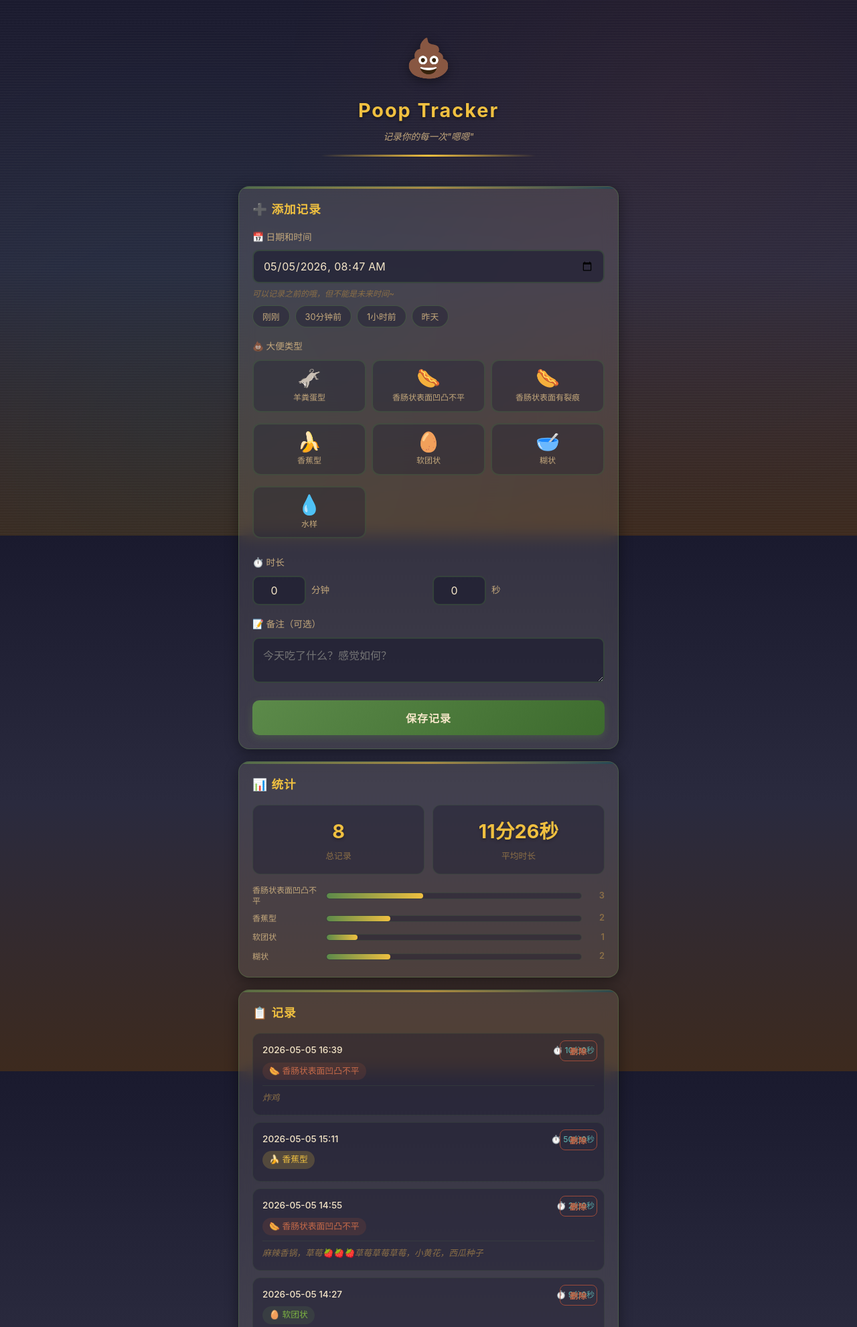
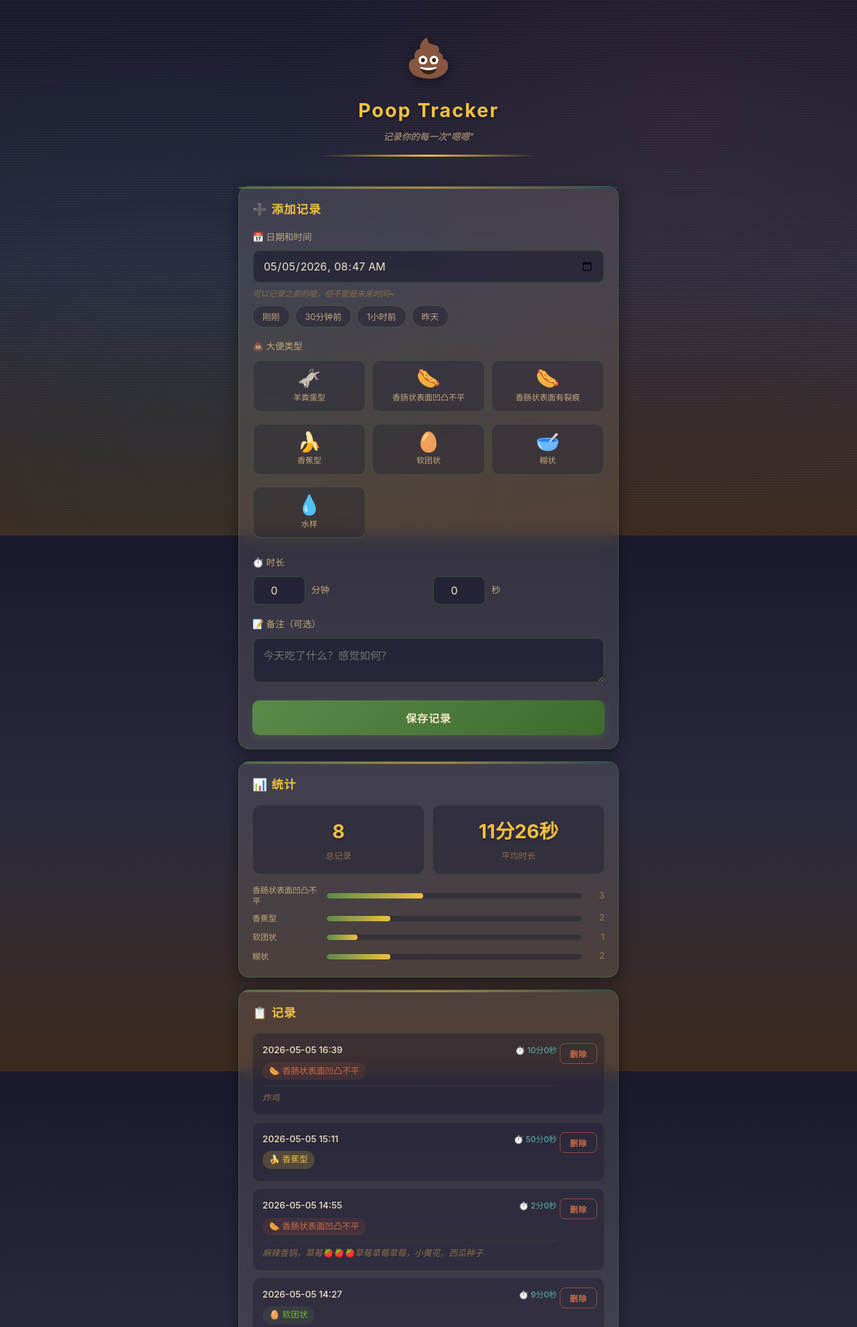
Before and after one commit to CHENHUIHUI-genius/create, a FastAPI app: page / in a window 1280 px wide. Shown: the top 1982 px of the page at 67% size. Run offline with FastAPI, Linux system fonts and the light colour scheme; data comes from the database, SQL or seed files in the repository; both versions use the stored data as it was after the commit.

Commit message:
修复bug（删除键重叠、日期超出边界、记录时长时无法做到点击直接输入而是保留数字0） prompt:"现在帮我修复一下bug 1. 删除键和拉屎时长重叠，请将删除键略向下移动 2. 选择日期的边框超出边界，另外，我需要选择日期点击两下就自动选择，而不是一直悬浮 3. 记录时长时需要做到输入时长的时候自动选择0，而不是保留0 "

```diff
--- a/static/style.css
+++ b/static/style.css
@@ -147,6 +147,14 @@ body::before {
     margin-bottom: 18px;
     box-shadow: var(--card-shadow);
     position: relative;
+}
+
+.form-card {
+    overflow: visible;
+}
+
+.records-card,
+.stats-card {
     overflow: hidden;
 }
 
@@ -455,7 +463,7 @@ body::before {
 .record-item {
     background: rgba(26, 26, 46, 0.4);
     border-radius: 12px;
-    padding: 14px;
+    padding: 14px 70px 14px 14px;
     position: relative;
     border: 1px solid rgba(92, 138, 74, 0.15);
     transition: border-color 0.2s;
@@ -518,7 +526,7 @@ body::before {
 
 .delete-form {
     position: absolute;
-    top: 10px;
+    top: 14px;
     right: 10px;
 }
 
--- a/templates/index.html
+++ b/templates/index.html
@@ -174,6 +174,31 @@
             <button type="button" onclick="setTime(1440)">昨天</button>
         `;
         hint.parentNode.insertBefore(quickButtons, hint.nextSibling);
+
+        // Bug 2: Close datetime picker on second click (click to select, don't keep hovering)
+        let datetimePickerOpen = false;
+        datetimeInput.addEventListener('focus', function() {
+            if (datetimePickerOpen) {
+                this.blur();
+            } else {
+                datetimePickerOpen = true;
+                // Open the picker
+                this.showPicker && this.showPicker();
+            }
+        });
+        datetimeInput.addEventListener('blur', function() {
+            // Delay reset so the change event can fire first
+            setTimeout(() => { datetimePickerOpen = false; }, 200);
+        });
+
+        // Bug 3: Auto-select "0" in duration inputs when focusing
+        const durationInputs = document.querySelectorAll('#duration_minutes, #duration_seconds');
+        durationInputs.forEach(function(input) {
+            input.addEventListener('focus', function() {
+                // Select all text so typing replaces the "0"
+                this.select();
+            });
+        });
     </script>
 </body>
 </html>
```
Also changed, not shown: health_tracker.db.
